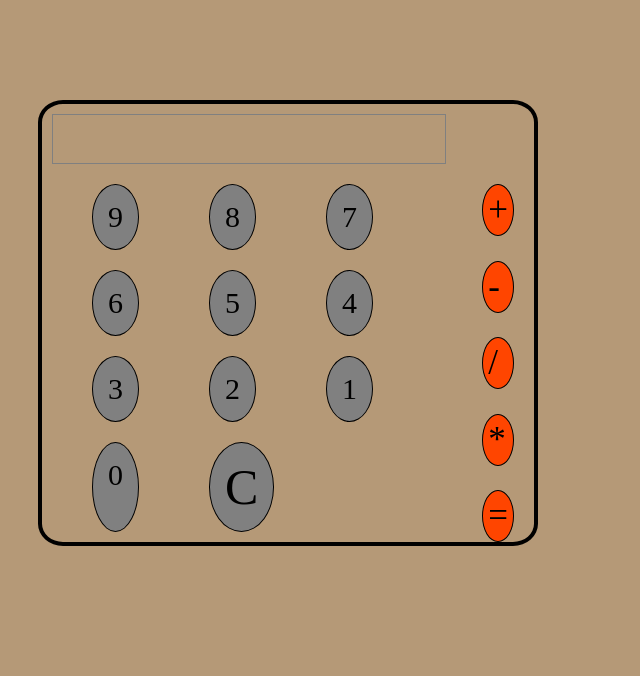
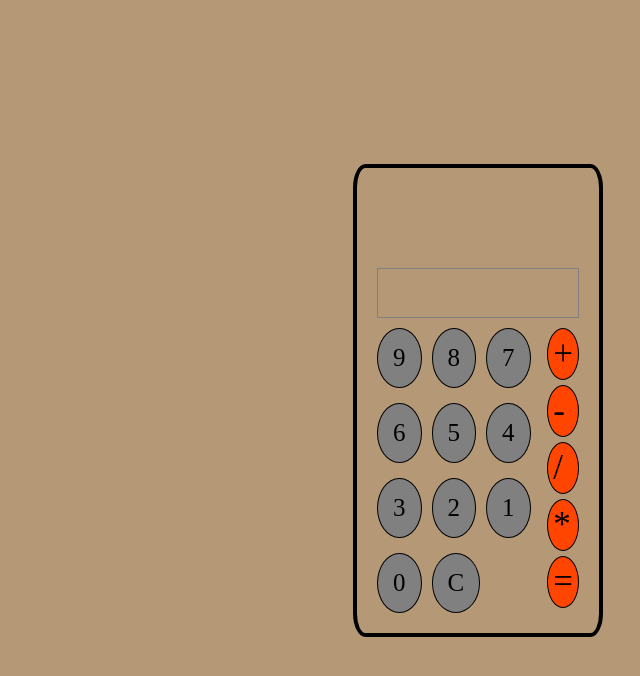
Before and after one commit to michael-carvajal/javascript-calculator, a plain HTML site: page index.html in a window 1280 px wide. Shown: the whole page, without its empty margins (162-802 px from the left). Drawn offline with Linux system fonts and the light colour scheme.

Commit message:
used flex display to remove margins added area to display a log of expressions and its value

```diff
--- a/index.html
+++ b/index.html
@@ -10,6 +10,7 @@
 </head>
 <body>
     <section class="container">
+        <div class="history"></div>
         <div class="screen"></div>
         <div class="bottom">
             <div class="numbers">
--- a/style.css
+++ b/style.css
@@ -6,42 +6,60 @@
 
 body {
     background-color: rgb(181, 153, 119);
+    display: flex;
+    justify-content: center;
+    align-items: center;
+    height: 100vh;
 }
 
 .container {
     border: 4px black solid;
     border-radius: 5%;
-    width: 500px;
-    margin: 100px 300px 0px 200px;
+    width: 250px;
     font-size: 30px;
     overflow: hidden;
+    padding: 20px;
 }
 
 .screen {
     height: 50px;
-    width: 80%;
-    margin: 10px;
     border: 1px grey solid;
+    padding: 8px;
+    margin-top: 80px;
+    overflow: hidden;
 }
 
 .bottom {
     display: flex;
     justify-content: space-between;
+    margin-top: 10px;
 }
 
 .numbers {
     display: flex;
     flex-wrap: wrap;
+    align-content: space-between;
+    font-size: 25px;
+}
+
+.numbers div {
+    border: 1px solid black;
+    border-radius: 50%;
+    padding: 15px;
+    background-color: gray;
 
 }
 
-.numbers div {
-    margin: 10px 20px 10px 50px;
-    border: 1px solid black;
-    border-radius: 75%;
-    padding: 15px;
-    background-color: gray;
+.numbers div:nth-child(2),
+.numbers div:nth-child(3),
+.numbers div:nth-child(5),
+.numbers div:nth-child(6),
+.numbers div:nth-child(8),
+.numbers div:nth-child(9),
+.numbers div:nth-child(11){
+    margin-left: 10px;
 }
+
 
 .numbers div:hover {
     box-shadow: 10px 10px 5px 0px rgba(0, 0.75, 0, 0.75);
@@ -49,16 +67,12 @@ body {
 .numbers div:active {
     transform: scale(0.95);
 }
-.clear{
-    background-color: none;
-    font-size: 50px;
-}
+
 
 .operators {
     display: flex;
     justify-content: space-between;
     flex-direction: column;
-    margin: 10px 20px 0px 0px;
     font-size: 35px;
 }
 
@@ -67,6 +81,7 @@ body {
     border-radius: 75%;
     padding: 5px;
     background-color: orangered;
+    margin-bottom: 5px;
 }
 .operators div:hover {
     box-shadow: 10px 10px 5px 0px rgba(0, 0.75, 0, 0.75);
@@ -75,3 +90,7 @@ body {
 .operators div:active {
     transform: scale(0.95);
 }
+
+.divide{
+    padding-left: 5px;
+}
```
